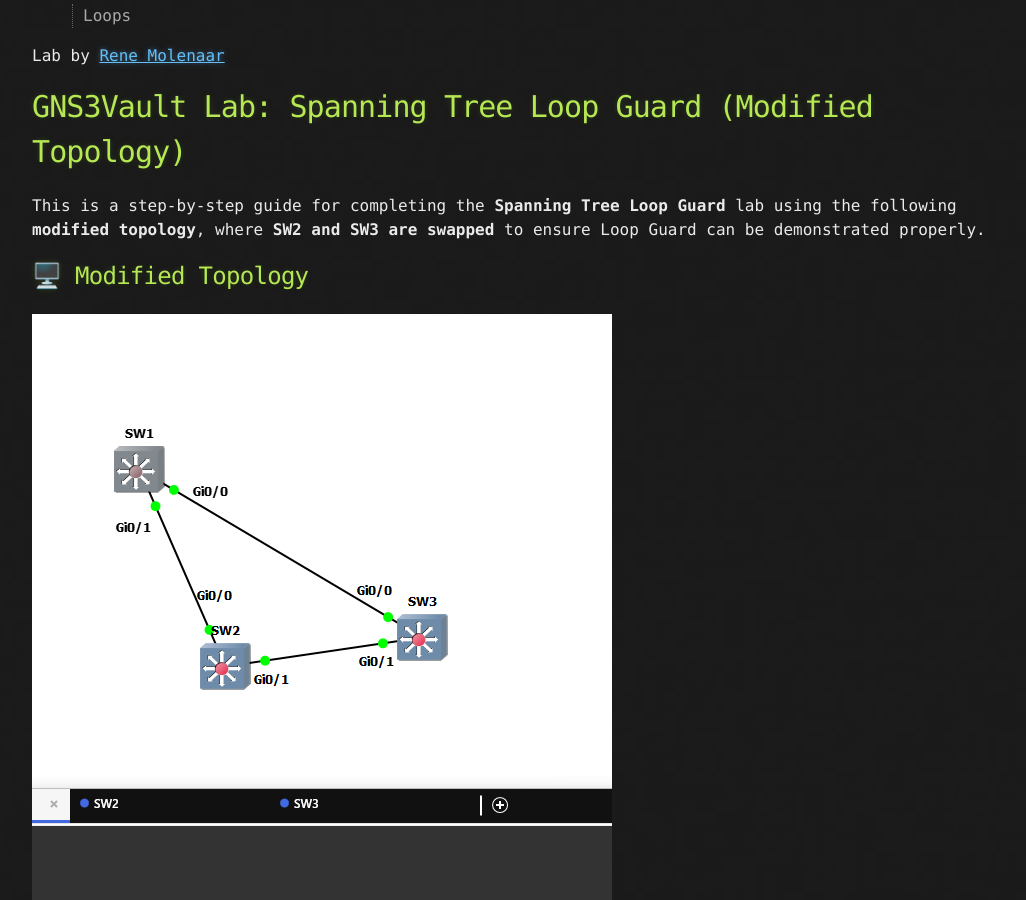
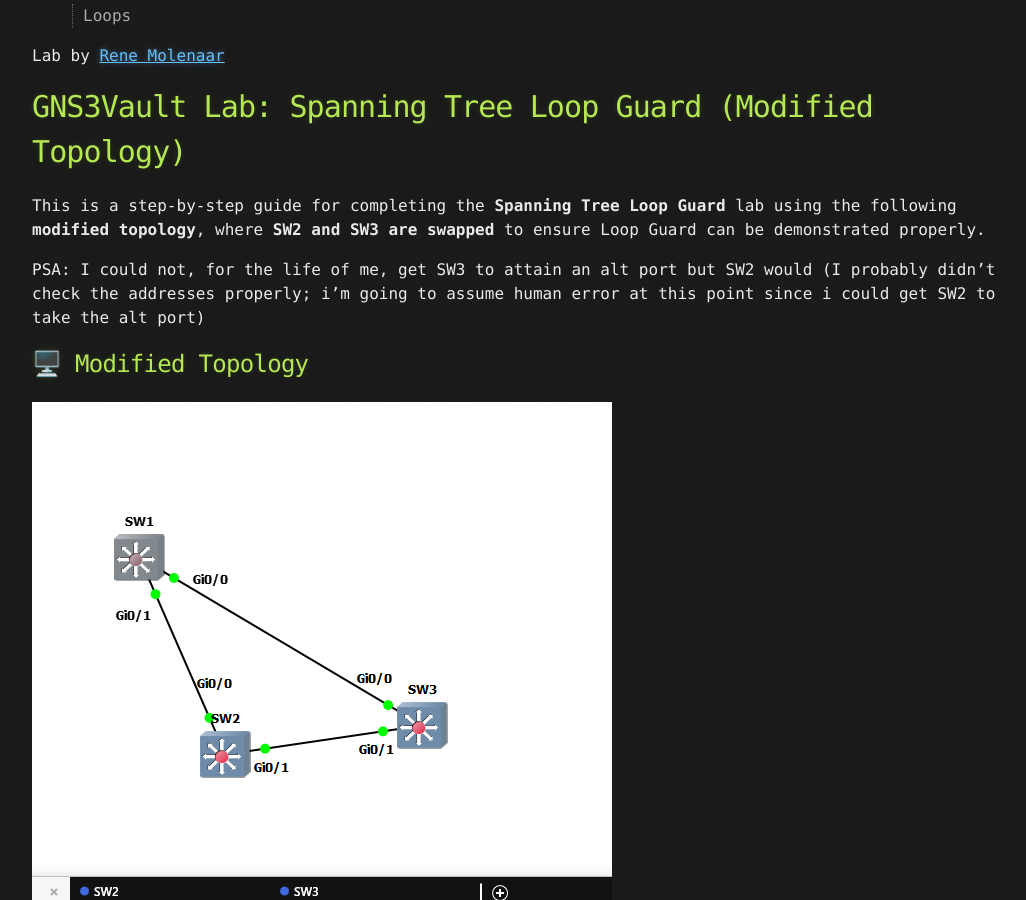
Before and after one commit to CyberCasquatch/cybercasquatch.github.io, a Jekyll site: the page built from _posts/TidBits/2025-05-31-STPLoopGuard.md, in a window 1280 px wide and 900 px high, scrolled down 403 px. Shown: the whole window, without its empty margins (108-1134 px from the left). Built offline with Jekyll 4.4.1, drawn with Linux system fonts in a browser that asks for light colours.

Commit message:
Update 2025-05-31-STPLoopGuard.md

```diff
--- a/_posts/TidBits/2025-05-31-STPLoopGuard.md
+++ b/_posts/TidBits/2025-05-31-STPLoopGuard.md
@@ -14,6 +14,8 @@
 # GNS3Vault Lab: Spanning Tree Loop Guard (Modified Topology)
 
 This is a step-by-step guide for completing the **Spanning Tree Loop Guard** lab using the following **modified topology**, where **SW2 and SW3 are swapped** to ensure Loop Guard can be demonstrated properly.
+
+PSA: I could not, for the life of me, get SW3 to attain an alt port but SW2 would (I probably didn't check the addresses properly; i'm going to assume human error at this point since i could get SW2 to take the alt port)
 
 ## 🖥️ Modified Topology
 
```
